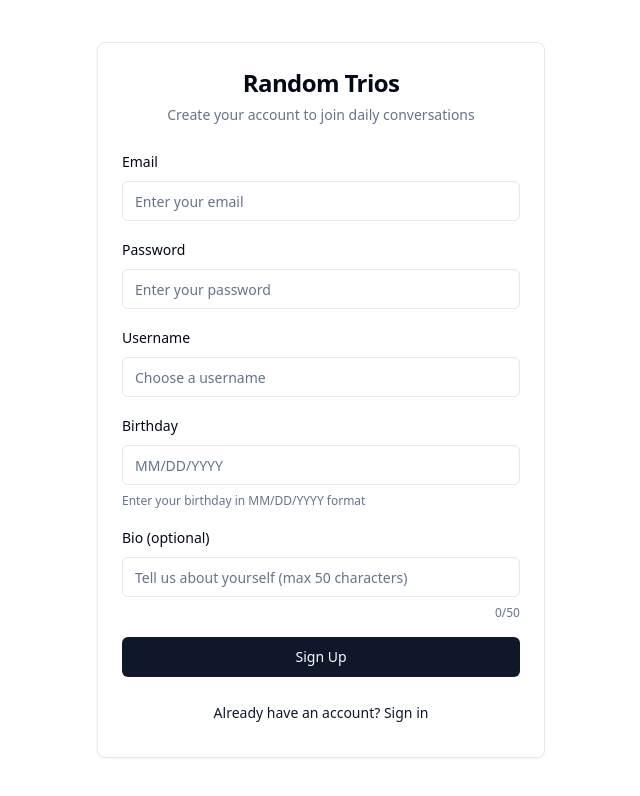
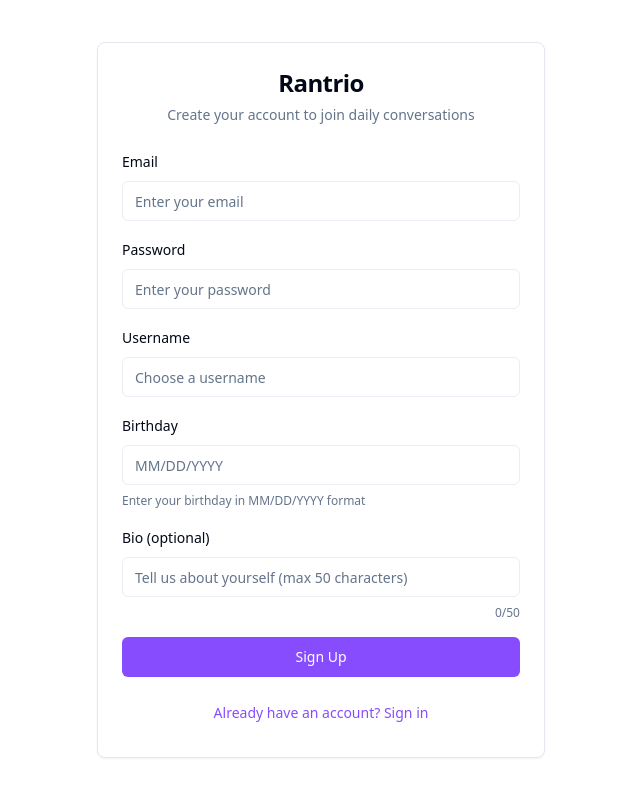
Before and after one commit to tobyszaks/artrio, a React (Vite) app: page /auth in a window 1280 px wide. Shown: the top 796 px of the page, without its empty margins (319-959 px from the left). Built offline with nearby package versions, Linux system fonts and the light colour scheme.

Commit message:
Convert to Rantrio codebase
The AI will convert the entire current project to match the Rantrio repository. This includes updating the app name, branding, and all features to align with the Rantrio codebase.

```diff
--- a/index.html
+++ b/index.html
@@ -3,12 +3,12 @@
   <head>
     <meta charset="UTF-8" />
     <meta name="viewport" content="width=device-width, initial-scale=1.0" />
-    <title>trio-spark-magic</title>
-    <meta name="description" content="Lovable Generated Project" />
-    <meta name="author" content="Lovable" />
+    <title>Rantrio</title>
+    <meta name="description" content="Rantrio - Social platform app for daily group connections" />
+    <meta name="author" content="Rantrio" />
 
-    <meta property="og:title" content="trio-spark-magic" />
-    <meta property="og:description" content="Lovable Generated Project" />
+    <meta property="og:title" content="Rantrio" />
+    <meta property="og:description" content="Rantrio - Social platform app for daily group connections" />
     <meta property="og:type" content="website" />
     <meta property="og:image" content="https://lovable.dev/opengraph-image-p98pqg.png" />
 
--- a/src/index.css
+++ b/src/index.css
@@ -2,7 +2,7 @@
 @tailwind components;
 @tailwind utilities;
 
-/* Definition of the design system. All colors, gradients, fonts, etc should be defined here.
+/* Rantrio Design System - Modern, vibrant colors for social connections
 All colors MUST be HSL.
 */
 
@@ -17,24 +17,32 @@ All colors MUST be HSL.
     --popover: 0 0% 100%;
     --popover-foreground: 222.2 84% 4.9%;
 
-    --primary: 222.2 47.4% 11.2%;
-    --primary-foreground: 210 40% 98%;
+    /* Rantrio brand colors - vibrant purple/blue theme */
+    --primary: 260 100% 65%;
+    --primary-foreground: 0 0% 100%;
+    --primary-glow: 260 80% 75%;
 
-    --secondary: 210 40% 96.1%;
-    --secondary-foreground: 222.2 47.4% 11.2%;
+    --secondary: 250 30% 95%;
+    --secondary-foreground: 260 100% 45%;
 
-    --muted: 210 40% 96.1%;
+    --muted: 250 20% 96%;
     --muted-foreground: 215.4 16.3% 46.9%;
 
-    --accent: 210 40% 96.1%;
-    --accent-foreground: 222.2 47.4% 11.2%;
+    --accent: 280 60% 92%;
+    --accent-foreground: 260 100% 55%;
 
     --destructive: 0 84.2% 60.2%;
-    --destructive-foreground: 210 40% 98%;
+    --destructive-foreground: 0 0% 100%;
 
-    --border: 214.3 31.8% 91.4%;
-    --input: 214.3 31.8% 91.4%;
-    --ring: 222.2 84% 4.9%;
+    --border: 250 25% 92%;
+    --input: 250 25% 94%;
+    --ring: 260 100% 65%;
+
+    /* Rantrio gradients and effects */
+    --gradient-primary: linear-gradient(135deg, hsl(260 100% 65%), hsl(280 90% 70%));
+    --gradient-accent: linear-gradient(135deg, hsl(280 60% 92%), hsl(260 40% 96%));
+    --shadow-glow: 0 0 30px hsl(260 80% 75% / 0.3);
+    --shadow-elegant: 0 8px 32px hsl(260 50% 40% / 0.15);
 
     --radius: 0.5rem;
 
@@ -65,24 +73,26 @@ All colors MUST be HSL.
     --popover: 222.2 84% 4.9%;
     --popover-foreground: 210 40% 98%;
 
-    --primary: 210 40% 98%;
-    --primary-foreground: 222.2 47.4% 11.2%;
+    /* Dark mode Rantrio colors */
+    --primary: 260 85% 70%;
+    --primary-foreground: 222.2 84% 4.9%;
+    --primary-glow: 260 70% 80%;
 
     --secondary: 217.2 32.6% 17.5%;
-    --secondary-foreground: 210 40% 98%;
+    --secondary-foreground: 260 85% 75%;
 
     --muted: 217.2 32.6% 17.5%;
     --muted-foreground: 215 20.2% 65.1%;
 
-    --accent: 217.2 32.6% 17.5%;
-    --accent-foreground: 210 40% 98%;
+    --accent: 240 25% 20%;
+    --accent-foreground: 260 85% 75%;
 
     --destructive: 0 62.8% 30.6%;
     --destructive-foreground: 210 40% 98%;
 
     --border: 217.2 32.6% 17.5%;
     --input: 217.2 32.6% 17.5%;
-    --ring: 212.7 26.8% 83.9%;
+    --ring: 260 85% 70%;
     --sidebar-background: 240 5.9% 10%;
     --sidebar-foreground: 240 4.8% 95.9%;
     --sidebar-primary: 224.3 76.3% 48%;
@@ -103,3 +113,24 @@ All colors MUST be HSL.
     @apply bg-background text-foreground;
   }
 }
+
+/* Rantrio custom components and animations */
+@layer components {
+  .rantrio-gradient {
+    background: var(--gradient-primary);
+  }
+
+  .rantrio-glow {
+    box-shadow: var(--shadow-glow);
+  }
+
+  .rantrio-card {
+    box-shadow: var(--shadow-elegant);
+    transition: all 0.3s ease;
+  }
+
+  .rantrio-card:hover {
+    transform: translateY(-2px);
+    box-shadow: var(--shadow-glow);
+  }
+}
--- a/src/pages/Auth.tsx
+++ b/src/pages/Auth.tsx
@@ -170,9 +170,9 @@ const Auth = () => {
     <div className="min-h-screen flex items-center justify-center bg-background p-4">
       <Card className="w-full max-w-md">
         <CardHeader>
-          <CardTitle className="text-2xl text-center">Random Trios</CardTitle>
+          <CardTitle className="text-2xl text-center">Rantrio</CardTitle>
           <CardDescription className="text-center">
-            {isSignUp ? 'Create your account to join daily conversations' : 'Welcome back to Random Trios'}
+            {isSignUp ? 'Create your account to join daily conversations' : 'Welcome back to Rantrio'}
           </CardDescription>
         </CardHeader>
         <CardContent>
--- a/src/pages/Home.tsx
+++ b/src/pages/Home.tsx
@@ -316,7 +316,7 @@ const Home = () => {
       <header className="sticky top-0 z-40 border-b bg-card/95 backdrop-blur supports-[backdrop-filter]:bg-card/60 p-3">
         <div className="flex items-center justify-between">
           <div className="flex items-center gap-2">
-            <h1 className="text-lg font-bold">artrio</h1>
+            <h1 className="text-lg font-bold">Rantrio</h1>
             {isSubscribed && (
               <Badge variant="outline" className="text-xs px-1 py-0">
                 Live
--- a/src/pages/Index.tsx
+++ b/src/pages/Index.tsx
@@ -4,8 +4,8 @@ const Index = () => {
   return (
     <div className="min-h-screen flex items-center justify-center bg-background">
       <div className="text-center">
-        <h1 className="text-4xl font-bold mb-4">Welcome to Your Blank App</h1>
-        <p className="text-xl text-muted-foreground">Start building your amazing project here!</p>
+        <h1 className="text-4xl font-bold mb-4">Welcome to Rantrio</h1>
+        <p className="text-xl text-muted-foreground">Daily group connections and conversations</p>
       </div>
     </div>
   );
```
